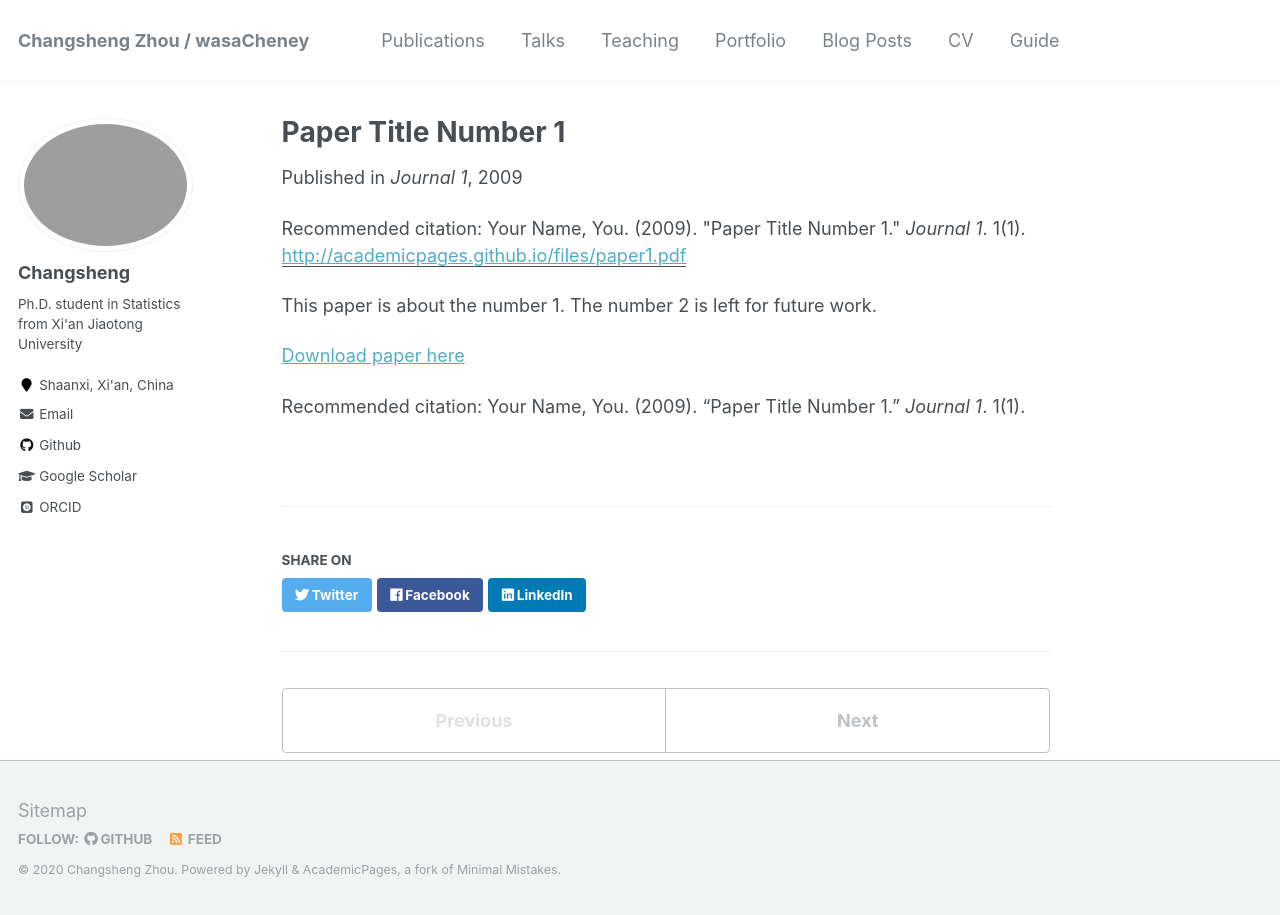
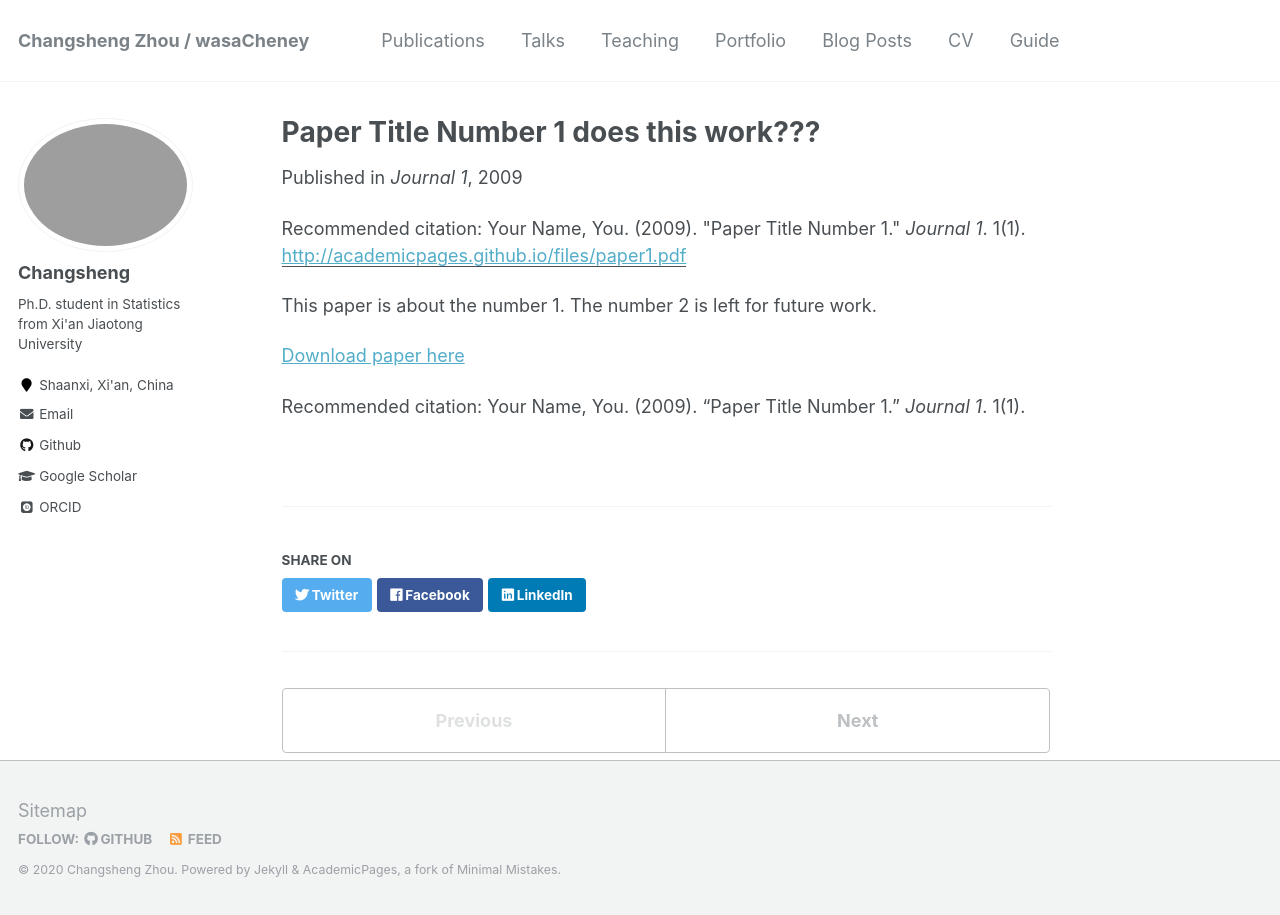
Before and after one commit to wasaCheney/wasaCheney.github.io, a Jekyll site: the page built from _publications/2009-10-01-paper-title-number-1.md, in a window 1280 px wide. Built offline with Jekyll 4.4.1, drawn with Linux system fonts in a browser that asks for light colours; some web fonts are replaced.

Commit message:
publication test

```diff
--- a/_publications/2009-10-01-paper-title-number-1.md
+++ b/_publications/2009-10-01-paper-title-number-1.md
@@ -1,5 +1,5 @@
 ---
-title: "Paper Title Number 1"
+title: "Paper Title Number 1 does this work???"
 collection: publications
 permalink: /publication/2009-10-01-paper-title-number-1
 excerpt: 'This paper is about the number 1. The number 2 is left for future work.'
```
